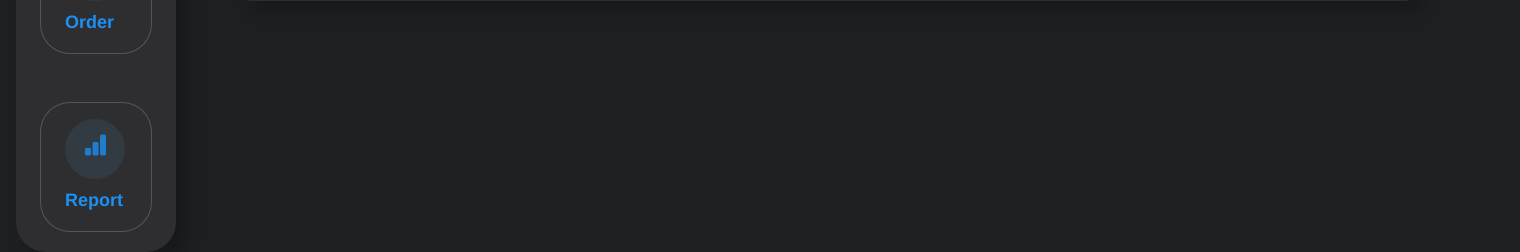
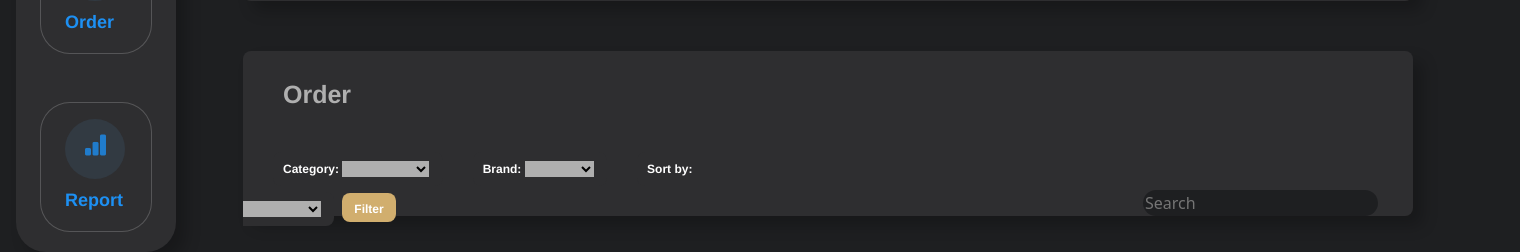
Before and after one commit to jevoyNewline/inventorySystem, a Flask app: page /expense in a window 1520 px wide; the page is wider, and only the part inside the window is pictured. Shown: the part 820-1072 px from the top of that part. Run offline with Flask 2, Linux system fonts and the light colour scheme; data that the repository does not hold is empty; some libraries are stand-ins or nearby versions.

Commit message:
commit 2

```diff
--- a/app/static/css/MIS.css
+++ b/app/static/css/MIS.css
@@ -394,14 +376,14 @@ modal {
 /*=============================================
 =            Dashboard Stock Table css            =
 =============================================*/
-.dashboard-stock-box{
+.dashboard-stock-box,.dashboard-order-box{
     width: 1170px;
     margin-top: 50px;
     background: #2E2E30 0% 0% no-repeat padding-box;
     box-shadow: 10px 10px 15px #00000038;
     border-radius: 8px;
 }
-.stock-box-title{
+.stock-box-title,.order-box-title{
     text-align: left;
     margin-left: 40px;
     padding-top: 30px;
@@ -429,15 +411,15 @@ modal {
     color: white;
     font: normal normal bold 12px/18px Helvetica;
 }
-#sort-by{
+#sort-by,#order-sort-by{
     background: #AFAFAF 0% 0% no-repeat padding-box;
     border: none;
 }
-#brand-filter{
+#brand-filter,#order-brand-filter{
     background: #AFAFAF 0% 0% no-repeat padding-box;
     border: none;
 }
-#category-filter{
+#category-filter,#order-category-filter{
     background: #AFAFAF 0% 0% no-repeat padding-box;
     border: none;
 }
@@ -474,9 +456,10 @@ td {
     margin-left: 559px;
 
 }
-.stock-search{
+.stock-search,.order-search{
     margin-left: 900px;
     margin-top: -40px;
+
 }
 
 /*=====  End of Dashboard Stock Table css  ======*/
--- a/app/templates/dashboard.html
+++ b/app/templates/dashboard.html
@@ -152,6 +152,7 @@
         </form>
     </div>
     </div>
+
     <div class="dashboard-stock-box">
         <h3 class="stock-box-title"> Stock</h3>
         <form action="" class="mt-5 sortform" name="sortform">
@@ -179,7 +180,6 @@
                     <option value="Low Stock">Low Stock</option>
                     <option value="New Stock"> New Stock</option>
                  </select>
-
             </div>
             <button class=" btn-sm mx-2 " type="button" id="filterBtn"> <span class=" btn-filter-text p-1"> Filter </span> </button>
         </form>
@@ -317,6 +317,49 @@
     </div>
     </div>
     </div>
+    <div class="dashboard-order-box">
+        <h3 class="order-box-title"> Order </h3>
+        <form action="" class="mt-5 sortform" name="sortform">
+            <div class="filter-box">
+                <label for="order-category-filter">Category:</label>
+                <select id="order-category-filter" name="categoryList">
+                    <option value=""></option>
+                    <option value="Office Item">Office Item</option>
+                    <option value="Kitchen Items"> Kitchen Item</option>
+                 </select>
+            </div>
+            <div class="filter-box">
+                <label for="order-brand-filter">Brand:</label>
+                <select id="order-brand-filter" name="brandList">
+                    <option value=""></option>
+                    <option value="Mystique">Mystique</option>
+                    <option value="AE"> AE</option>
+                 </select>
+            </div>
+            <div class="filter-box">
+                <label for="sort-by">Sort by:</label>
+                <option value=""></option>
+                <select id="order-sort-by" name="sort-by">
+                    <option value=""></option>
+                    <option value="Low Stock">Low Stock</option>
+                    <option value="New Stock"> New Stock</option>
+                 </select>
+            </div>
+            <button class=" btn-sm mx-2 " type="button" id="filterBtn"> <span class=" btn-filter-text p-1"> Filter </span> </button>
+        </form>
+        <div class="pt-2 d-flex align-items-center order-search">
+            <form class="d-flex ">
+                <input class="orderSearch" type="text" placeholder="Search"  id="top-nav-form" onkeyup="stockSearch()" >
+             </form>
+        </div>
+
+    </div>
+
+
+
+
+
+
 </div>
 
 {% endblock %}
```
Also changed, not shown: other parts of app/static/css/MIS.css (+8 -26 lines).
